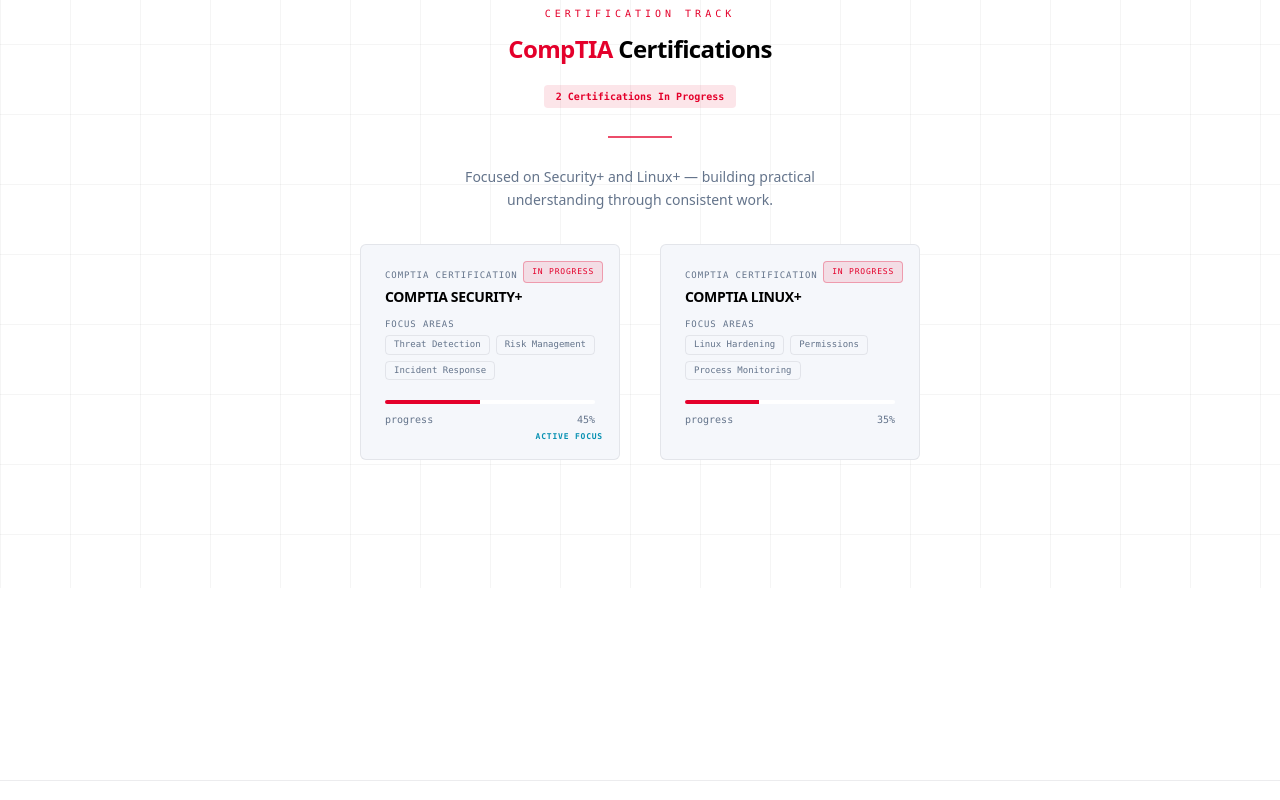
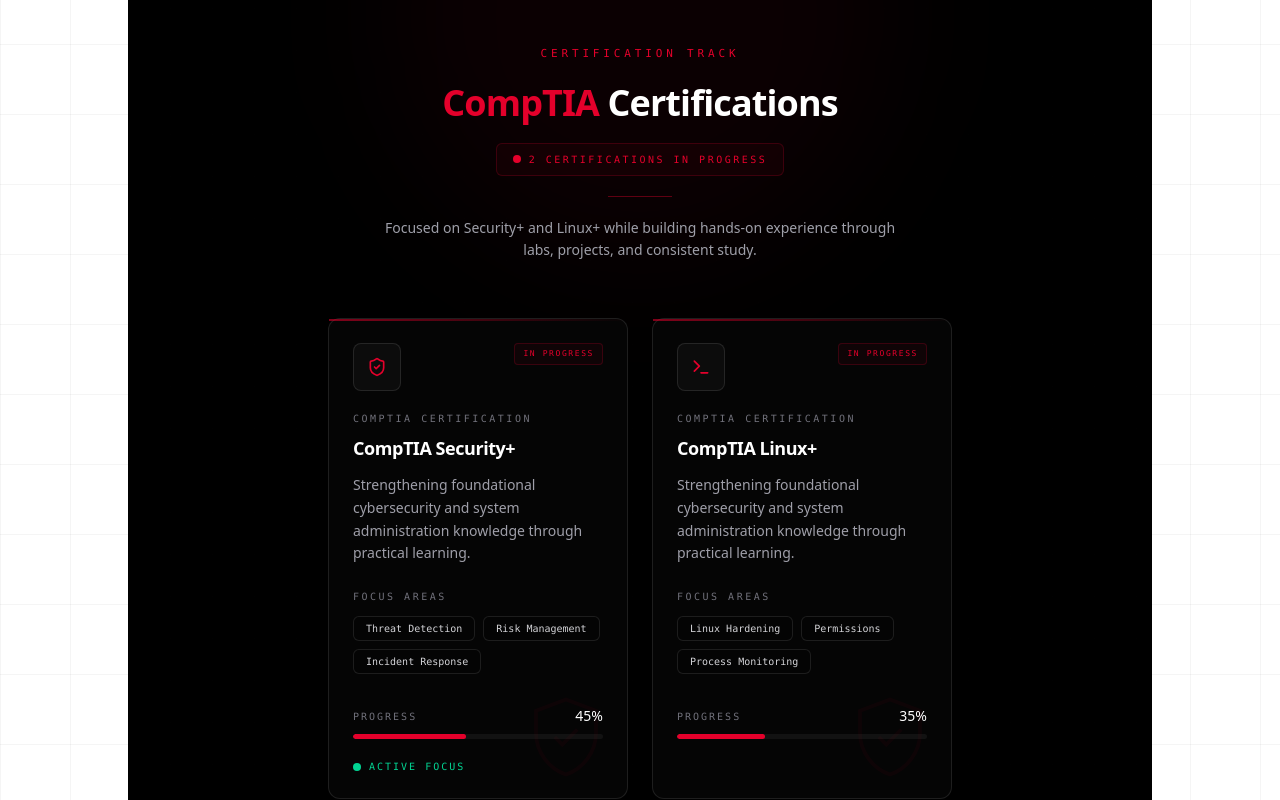
Before and after one commit to jothish-blip/jothish-labs, a Next.js app: page / in a window 1280 px wide. Shown: the part 4240-5040 px from the top of the page. Built offline with nearby package versions, Linux system fonts and the light colour scheme.

Commit message:
Refactor CompTIASection for improved layout and styling; update certification display and progress indicators

```diff
--- a/app/globals.css
+++ b/app/globals.css
@@ -12,6 +12,11 @@
   --accent: #0891b2;
   --accent-soft: rgba(8, 145, 178, 0.1);
   --accent-grid: rgba(0, 0, 0, 0.04);
+
+/* Enterprise Security Palette */
+--danger: #b91c1c;
+--warning: #b45309;
+--success: #047857;
 
   /* Motion */
   --ease: cubic-bezier(0.4, 0, 0.2, 1);
@@ -34,6 +39,11 @@
   --accent: #22d3ee;
   --accent-soft: rgba(34, 211, 238, 0.1);
   --accent-grid: rgba(255, 255, 255, 0.012);
+
+  /* Semantic Colors */
+  --danger: #f87171;
+  --warning: #fbbf24;
+  --success: #34d399;
 }
 
 /* ===== BASE ===== */
--- a/src/components/sections/about/CompTIASection.tsx
+++ b/src/components/sections/about/CompTIASection.tsx
@@ -1,90 +1,175 @@
+"use client";
+
+import { ShieldCheck, Terminal, Cpu } from "lucide-react";
 import { activeCerts } from "./data";
 
 export default function CompTIASection() {
   return (
-    <div className="border-t border-surface pt-10 max-w-3xl mx-auto space-y-8">
-      <div className="space-y-3 text-center flex flex-col items-center">
-        <p className="font-mono text-[10px] tracking-[0.4em] text-[#E4002B] uppercase">
-          CERTIFICATION TRACK
+    <section className="relative border-t border-white/10 pt-20 pb-12">
+      {/* Subtle Background */}
+      <div className="absolute inset-0 -z-10 bg-black" />
+
+      {/* Soft Glow */}
+      <div className="absolute top-[-200px] left-1/2 -translate-x-1/2 w-[500px] h-[500px] rounded-full bg-[#E4002B]/5 blur-3xl -z-10" />
+
+      {/* Minimal Grid */}
+      <div
+        className="absolute inset-0 opacity-[0.03] -z-10"
+        style={{
+          backgroundImage: `
+            linear-gradient(rgba(255,255,255,0.06) 1px, transparent 1px),
+            linear-gradient(90deg, rgba(255,255,255,0.06) 1px, transparent 1px)
+          `,
+          backgroundSize: "42px 42px",
+        }}
+      />
+
+      <div className="max-w-5xl mx-auto px-6 space-y-14">
+        {/* Header */}
+        <div className="text-center space-y-5">
+          <p className="font-mono text-[11px] tracking-[0.35em] text-[#E4002B] uppercase">
+            Certification Track
           </p>
 
-        <h3 className="text-2xl font-semibold tracking-tight">
-          <span className="text-[#E4002B] font-bold">CompTIA</span>{" "}
-          Certifications
+          <h3 className="text-3xl md:text-4xl font-semibold tracking-tight text-white">
+            <span className="text-[#E4002B]">CompTIA</span> Certifications
           </h3>
 
-        <p className="text-[10px] font-mono text-[#E4002B] font-bold bg-[#E4002B]/10 px-3 py-1 rounded-sm mt-2 inline-block">
+          <div className="inline-flex items-center gap-2 border border-[#E4002B]/20 bg-[#E4002B]/5 px-4 py-2 rounded-md">
+            <div className="w-2 h-2 rounded-full bg-[#E4002B]" />
+
+            <span className="text-[10px] font-mono uppercase tracking-[0.25em] text-[#E4002B]">
               2 Certifications In Progress
-        </p>
+            </span>
+          </div>
 
-        <div className="w-16 h-[2px] bg-[#E4002B] mx-auto opacity-70 mt-4"></div>
+          <div className="w-16 h-[1px] bg-[#E4002B]/40 mx-auto" />
 
-        <p className="text-muted text-sm max-w-md mx-auto leading-relaxed mt-4">
-          Focused on Security+ and Linux+ — building practical understanding through consistent work.
+          <p className="text-zinc-400 text-sm max-w-lg mx-auto leading-relaxed">
+            Focused on Security+ and Linux+ while building hands-on experience
+            through labs, projects, and consistent study.
           </p>
         </div>
 
-      <div className="flex flex-wrap items-center justify-center gap-6 md:gap-10">
-        {activeCerts.map((cert) => (
+        {/* Cards */}
+        <div className="flex flex-wrap justify-center gap-6">
+          {activeCerts.map((cert) => {
+            const Icon =
+              cert.title.includes("Security")
+                ? ShieldCheck
+                : cert.title.includes("Linux")
+                ? Terminal
+                : Cpu;
+
+            return (
               <div
                 key={cert.id}
-            className="group relative w-[260px] border border-surface rounded-md p-6 bg-surface hover:border-[#E4002B] hover:-translate-y-1 hover:shadow-xl hover:bg-surface/80 transition-all duration-300"
+                className="group relative w-[300px] rounded-xl border border-white/10 bg-white/[0.02] backdrop-blur-md p-6 transition-all duration-300 hover:border-[#E4002B]/30 hover:-translate-y-1"
               >
+                {/* Top Accent */}
+                <div className="absolute top-0 left-0 h-[2px] w-full bg-gradient-to-r from-[#E4002B]/80 to-transparent opacity-70" />
+
+                {/* Watermark SVG */}
+                <div className="absolute bottom-4 right-4 opacity-[0.04]">
+                  <svg
+                    width="90"
+                    height="90"
+                    viewBox="0 0 24 24"
+                    fill="none"
+                    stroke="#E4002B"
+                    strokeWidth="1"
+                  >
+                    <path d="M12 2L4 5V11C4 16 7.5 20.5 12 22C16.5 20.5 20 16 20 11V5L12 2Z" />
+                    <path d="M9 12L11 14L15 10" />
+                  </svg>
+                </div>
+
+                <div className="relative z-10">
                   {/* Status */}
-            <span className="absolute top-4 right-4 text-[8px] font-mono px-2 py-1 border border-[#E4002B]/30 text-[#E4002B] bg-[#E4002B]/10 uppercase tracking-widest rounded-sm">
-              in progress
-            </span>
+                  <div className="absolute top-0 right-0 text-[8px] font-mono uppercase tracking-[0.2em] border border-[#E4002B]/20 bg-[#E4002B]/5 text-[#E4002B] px-2 py-1 rounded-sm">
+                    In Progress
+                  </div>
 
-            <div>
-              <p className="text-[9px] font-mono text-muted mb-1.5 uppercase tracking-widest">
+                  {/* Icon */}
+                  <div className="w-12 h-12 rounded-lg border border-white/10 bg-white/[0.03] flex items-center justify-center mb-5">
+                    <Icon className="w-5 h-5 text-[#E4002B]" />
+                  </div>
+
+                  {/* Label */}
+                  <p className="text-[10px] font-mono uppercase tracking-[0.25em] text-zinc-500 mb-2">
                     CompTIA Certification
                   </p>
 
-              <h4 className="font-bold text-sm text-foreground tracking-tight uppercase leading-tight pr-16">
+                  {/* Title */}
+                  <h4 className="text-lg font-semibold text-white tracking-tight">
                     {cert.title}
                   </h4>
 
-              {/* Skills */}
-              <p className="text-[9px] font-mono text-muted uppercase tracking-widest mt-3 mb-1">
-                focus areas
+                  {/* Description */}
+                  <p className="mt-3 text-sm text-zinc-400 leading-relaxed">
+                    Strengthening foundational cybersecurity and system
+                    administration knowledge through practical learning.
                   </p>
 
-              <div className="flex flex-wrap gap-1.5">
-                {cert.skills.split(", ").slice(0, 3).map((skill, i) => (
+                  {/* Skills */}
+                  <div className="mt-6">
+                    <p className="text-[10px] font-mono uppercase tracking-[0.25em] text-zinc-500 mb-3">
+                      Focus Areas
+                    </p>
+
+                    <div className="flex flex-wrap gap-2">
+                      {cert.skills
+                        .split(", ")
+                        .slice(0, 3)
+                        .map((skill, i) => (
                           <span
                             key={i}
-                    className="text-[9px] font-mono px-2 py-[2px] border border-surface text-muted bg-background/50 rounded-sm"
+                            className="text-[10px] font-mono px-3 py-1 rounded-md border border-white/10 bg-black/20 text-zinc-300"
                           >
                             {skill}
                           </span>
                         ))}
                     </div>
+                  </div>
 
                   {/* Progress */}
-              <div className="mt-5 pb-2">
-                <div className="h-[4px] bg-background w-full rounded-full overflow-hidden">
-                  <div
-                    className="h-full bg-[#E4002B] transition-all duration-700 ease-out"
-                    style={{ width: `${cert.progress}%` }}
-                  />
+                  <div className="mt-8">
+                    <div className="flex items-center justify-between mb-2">
+                      <p className="text-[10px] font-mono uppercase tracking-[0.2em] text-zinc-500">
+                        Progress
+                      </p>
+
+                      <p className="text-sm font-medium text-white">
+                        {cert.progress}%
+                      </p>
                     </div>
 
-                <p className="text-[10px] font-mono text-muted mt-2 flex justify-between">
-                  <span>progress</span>
-                  <span>{cert.progress}%</span>
-                </p>
+                    <div className="h-[5px] bg-white/5 rounded-full overflow-hidden">
+                      <div
+                        className="h-full rounded-full bg-[#E4002B] transition-all duration-500"
+                        style={{
+                          width: `${cert.progress}%`,
+                        }}
+                      />
                     </div>
                   </div>
 
-            {/* Active Focus Highlight */}
+                  {/* Footer */}
                   {cert.progress >= 40 && (
-              <span className="absolute bottom-4 right-4 text-[8px] font-mono text-[var(--accent)] uppercase tracking-widest font-bold">
-                active focus
+                    <div className="mt-5 flex items-center gap-2">
+                      <div className="w-2 h-2 rounded-full bg-emerald-400" />
+
+                      <span className="text-[10px] font-mono uppercase tracking-[0.2em] text-emerald-400">
+                        Active Focus
                       </span>
+                    </div>
                   )}
-          </div>
-        ))}
                 </div>
               </div>
             );
+          })}
+        </div>
+      </div>
+    </section>
+  );
 }
```
Lines whose indentation alone changed are shown as unchanged.
